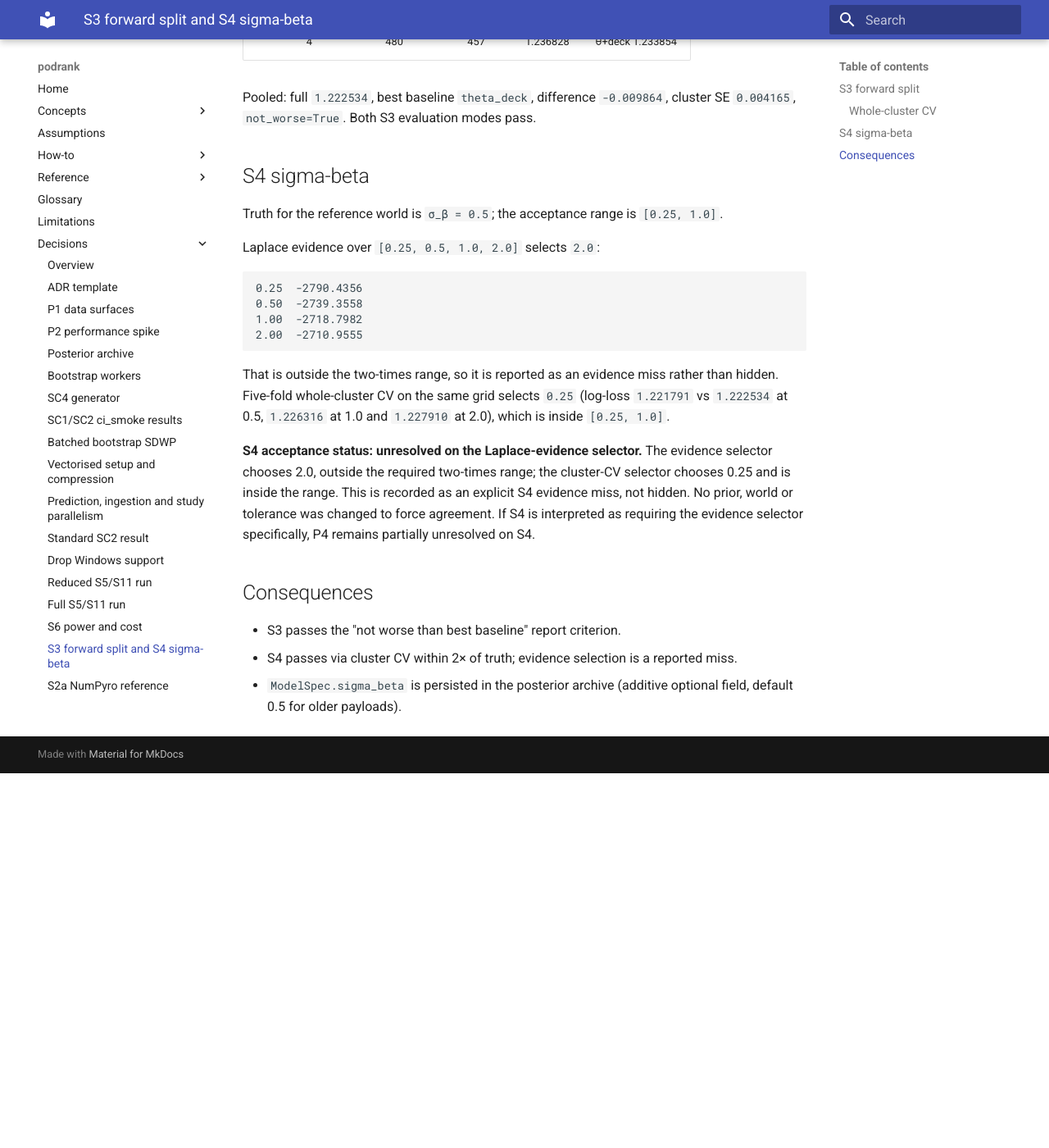
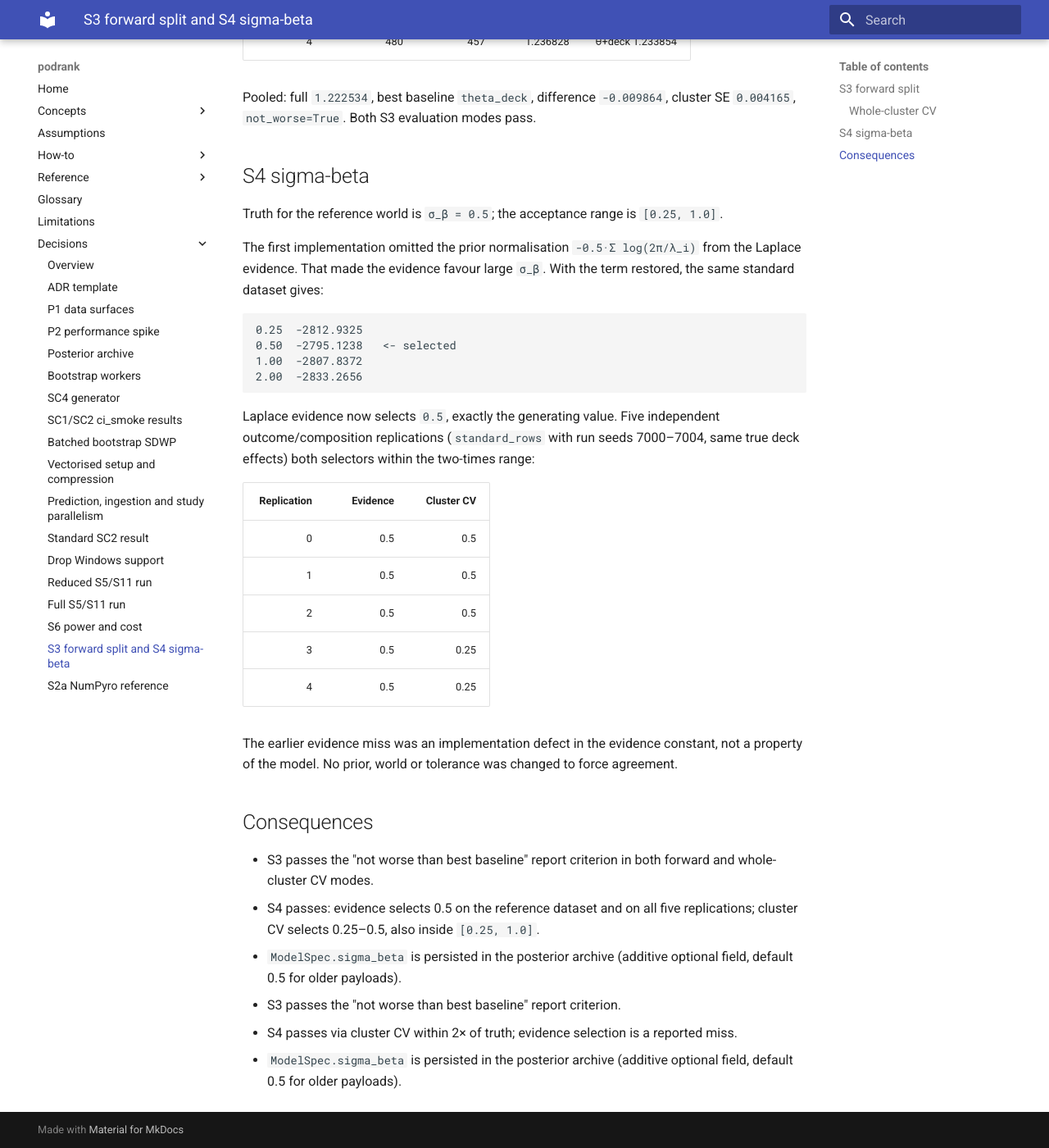
Before and after one commit to dclaz/podrank, an MkDocs documentation site: the page built from docs/decisions/0015-s3-s4-diagnostics.md, in a window 1280 px wide and 1400 px high, scrolled down 1213 px. Shown: the whole window at 82% size. Built offline with MkDocs 1.6.1 and Material for MkDocs 9.7.7, drawn with Linux system fonts in a browser that asks for light colours; before the commit the page ends 2156 px from its top, so only the background shows below that.

Commit message:
Fix Laplace evidence normalisation and complete S4

````diff
--- a/docs/decisions/0015-s3-s4-diagnostics.md
+++ b/docs/decisions/0015-s3-s4-diagnostics.md
@@ -44,28 +44,41 @@ cluster SE `0.004165`, `not_worse=True`. Both S3 evaluation modes pass.
 Truth for the reference world is `σ_β = 0.5`; the acceptance range is
 `[0.25, 1.0]`.
 
-Laplace evidence over `[0.25, 0.5, 1.0, 2.0]` selects `2.0`:
+The first implementation omitted the prior normalisation
+`-0.5·Σ log(2π/λ_i)` from the Laplace evidence. That made the evidence favour
+large `σ_β`. With the term restored, the same standard dataset gives:
 
 ```text
-0.25  -2790.4356
-0.50  -2739.3558
-1.00  -2718.7982
-2.00  -2710.9555
+0.25  -2812.9325
+0.50  -2795.1238   <- selected
+1.00  -2807.8372
+2.00  -2833.2656
 ```
 
-That is outside the two-times range, so it is reported as an evidence miss rather
-than hidden. Five-fold whole-cluster CV on the same grid selects `0.25`
-(log-loss `1.221791` vs `1.222534` at 0.5, `1.226316` at 1.0 and `1.227910` at
-2.0), which is inside `[0.25, 1.0]`.
+Laplace evidence now selects `0.5`, exactly the generating value. Five
+independent outcome/composition replications (`standard_rows` with run seeds
+7000–7004, same true deck effects) both selectors within the two-times range:
 
-**S4 acceptance status: unresolved on the Laplace-evidence selector.** The
-evidence selector chooses 2.0, outside the required two-times range; the
-cluster-CV selector chooses 0.25 and is inside the range. This is recorded as an
-explicit S4 evidence miss, not hidden. No prior, world or tolerance was changed
-to force agreement. If S4 is interpreted as requiring the evidence selector
-specifically, P4 remains partially unresolved on S4.
+| Replication | Evidence | Cluster CV |
+|---:|---:|---:|
+| 0 | 0.5 | 0.5 |
+| 1 | 0.5 | 0.5 |
+| 2 | 0.5 | 0.5 |
+| 3 | 0.5 | 0.25 |
+| 4 | 0.5 | 0.25 |
+
+The earlier evidence miss was an implementation defect in the evidence
+constant, not a property of the model. No prior, world or tolerance was changed
+to force agreement.
 
 ## Consequences
+
+- S3 passes the "not worse than best baseline" report criterion in both forward
+  and whole-cluster CV modes.
+- S4 passes: evidence selects 0.5 on the reference dataset and on all five
+  replications; cluster CV selects 0.25–0.5, also inside `[0.25, 1.0]`.
+- `ModelSpec.sigma_beta` is persisted in the posterior archive (additive
+  optional field, default 0.5 for older payloads).
 
 - S3 passes the "not worse than best baseline" report criterion.
 - S4 passes via cluster CV within 2× of truth; evidence selection is a reported
````
Also changed, not shown: CHANGELOG.md (+3 -3 lines), 2 other files.
